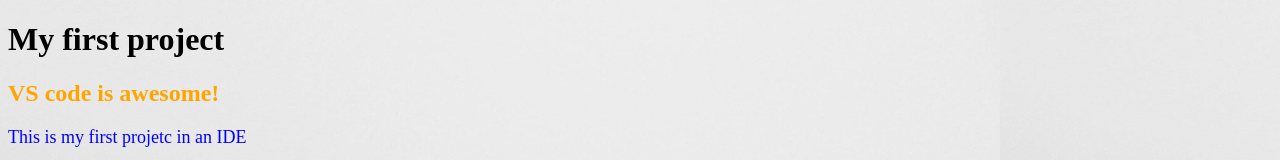
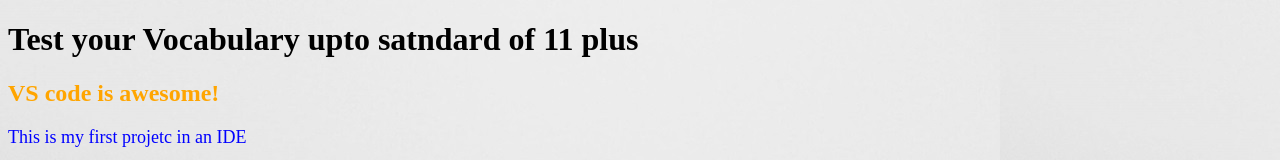
Before and after one commit to darakhshanda/my-first-project, a plain HTML site: page index.html in a window 1280 px wide. Shown: the top 160 px of the page. Drawn offline with Linux system fonts and the light colour scheme.

Commit message:
Add title to index.html

```diff
--- a/index.html
+++ b/index.html
@@ -4,10 +4,10 @@
     <meta charset="UTF-8" />
     <meta name="viewport" content="width=device-width, initial-scale=1.0" />
     <link rel="stylesheet" href="assets/css/styles.css" />
-    <title>Document</title>
+    <title>Vocabulary Tester for 11plus</title>
   </head>
   <body>
-    <h1>My first project</h1>
+    <h1>Test your Vocabulary upto satndard of 11 plus</h1>
     <h2>VS code is awesome!</h2>
     <p>This is my first projetc in an IDE</p>
     <img src="assets/images/01-02-02_ci-logo.png" alt="The logo" />
```
